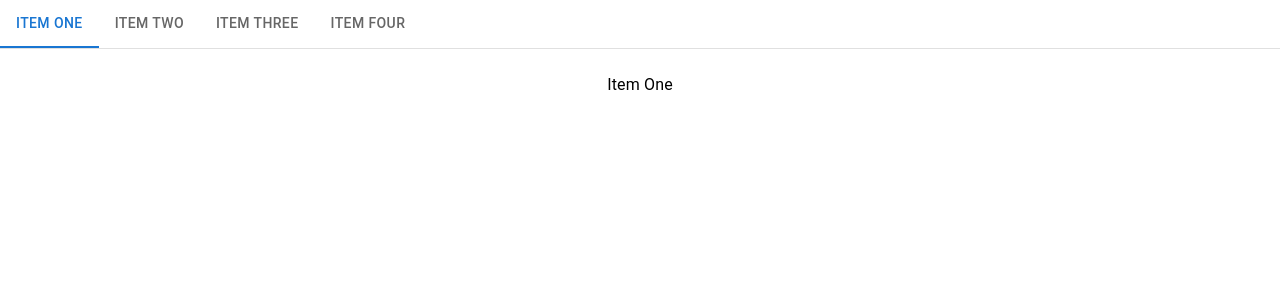
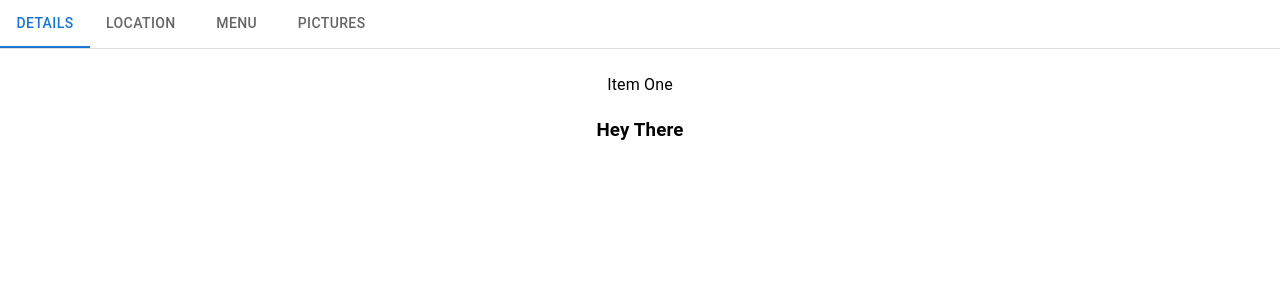
Before and after one commit to Thorn5/react-xover2-project, a React (Create React App) app: page / in a window 1280 px wide. Shown: the top 300 px of the page. Built offline with nearby package versions, Linux system fonts and the light colour scheme.

Commit message:
Update 2 files

```diff
--- /dev/null
+++ b/src/components/RestaurantMock.js
@@ -0,0 +1,5 @@
+const RestaurantMock = () => {
+  return <h3>Hey There</h3>;
+};
+
+export default RestaurantMock;
--- a/src/components/TabComponent.js
+++ b/src/components/TabComponent.js
@@ -3,6 +3,8 @@ import Tabs from "@mui/material/Tabs";
 import Tab from "@mui/material/Tab";
 import Typography from "@mui/material/Typography";
 import Box from "@mui/material/Box";
+
+import RestaurantMock from "./RestaurantMock";
 
 interface TabPanelProps {
   children?: React.ReactNode;
@@ -52,14 +54,15 @@ export default function BasicTabs() {
           onChange={handleChange}
           aria-label="basic tabs example"
         >
-          <Tab label="Item One" {...a11yProps(0)} />
-          <Tab label="Item Two" {...a11yProps(1)} />
-          <Tab label="Item Three" {...a11yProps(2)} />
-          <Tab label="Item Four" {...a11yProps(3)} />
+          <Tab label="Details" {...a11yProps(0)} />
+          <Tab label="Location" {...a11yProps(1)} />
+          <Tab label="Menu" {...a11yProps(2)} />
+          <Tab label="Pictures" {...a11yProps(3)} />
         </Tabs>
       </Box>
       <TabPanel value={value} index={0}>
         Item One
+        <RestaurantMock />
       </TabPanel>
       <TabPanel value={value} index={1}>
         Item Two
```
